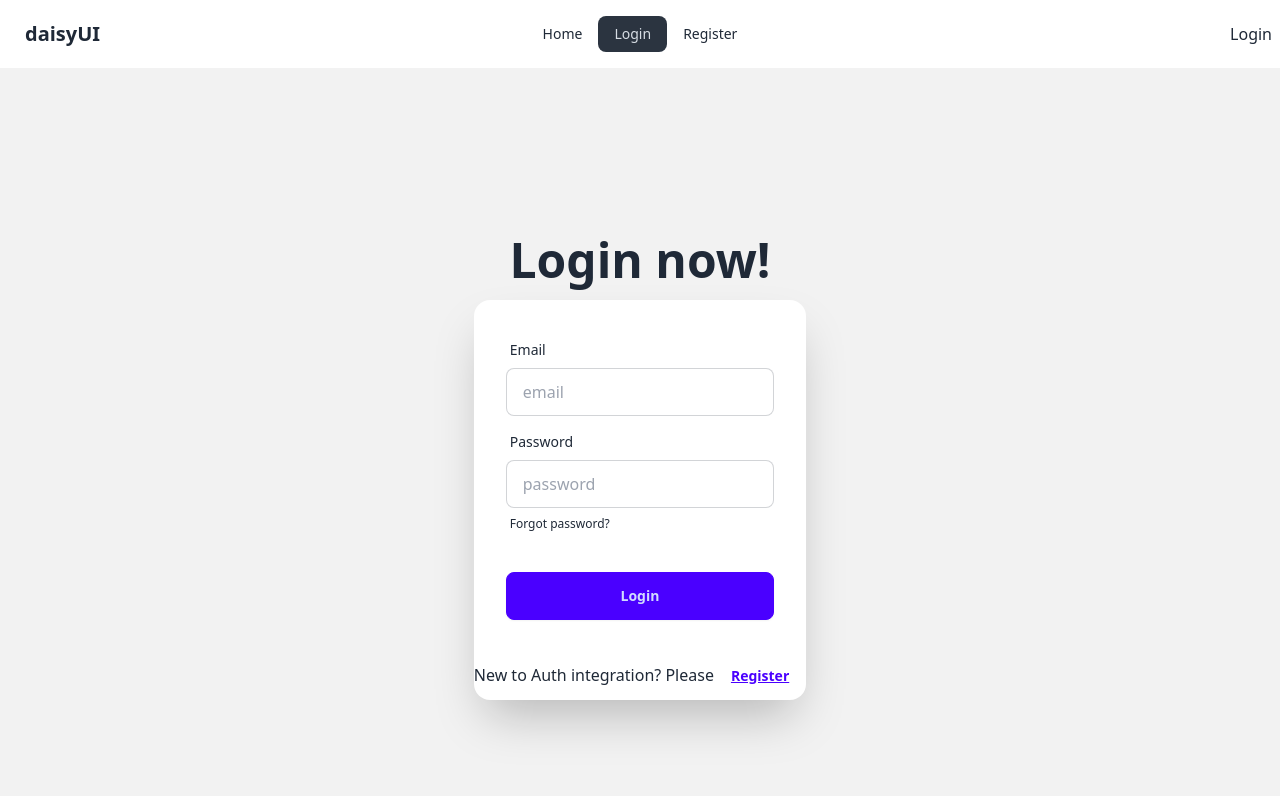
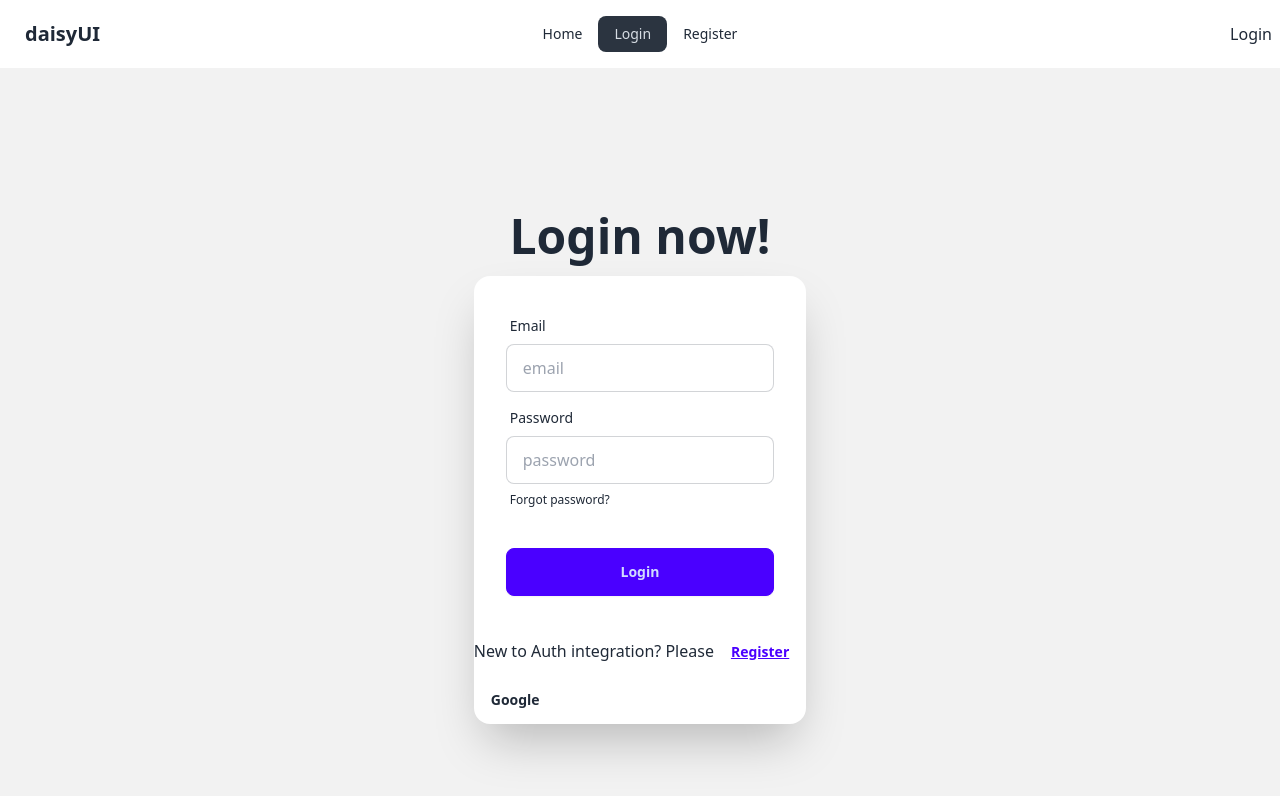
Before and after one commit to harunur6729/auth-integration-private-route, a React (Vite) app: page /login in a window 1280 px wide. Shown: the top 796 px of the page. Built offline with nearby package versions, Linux system fonts and the light colour scheme; no server answers.

Commit message:
googleSingin added

```diff
--- a/src/components/Login.jsx
+++ b/src/components/Login.jsx
@@ -4,7 +4,7 @@ import { AuthContext } from "../providers/AuthProviders";
 
 const Login = () => {
   const navigate = useNavigate();
-  const {singInUser} = useContext(AuthContext)
+  const {singInUser,singInWithGoogle} = useContext(AuthContext)
   const handleLogin = (e) => {
     e.preventDefault();
     const email = e.target.email.value;
@@ -21,6 +21,16 @@ const Login = () => {
       console.error(error);
     })
   };
+  const handleGoogleSignin =() =>{
+    singInWithGoogle()
+    .then(result =>{
+      console.log(result.user);
+      navigate('/')
+    })
+    .catch(error =>{
+      console.error(error.message);
+    })
+  }
   return (
     <div className="hero bg-base-200 min-h-screen">
       <div className="hero-content flex-col ">
@@ -68,6 +78,9 @@ const Login = () => {
               <button className="btn btn-active btn-link">Register</button>
             </Link>
           </p>
+          <p>
+            <button onClick={handleGoogleSignin} className="btn btn-ghost">Google</button>
+          </p>
         </div>
       </div>
     </div>
--- a/src/providers/AuthProviders.jsx
+++ b/src/providers/AuthProviders.jsx
@@ -2,13 +2,17 @@ import { createContext, useEffect, useState } from "react";
 import PropTypes from "prop-types"; // ES6
 import {
   createUserWithEmailAndPassword,
+  GoogleAuthProvider,
   onAuthStateChanged,
   signInWithEmailAndPassword,
+  signInWithPopup,
   signOut,
 } from "firebase/auth";
 import auth from "../firebase/firebase.config";
 
 export const AuthContext = createContext(null);
+
+const googleProvider = new GoogleAuthProvider()
 
 const AuthProviders = ({ children }) => {
   const [user, setUser] = useState(null);
@@ -26,6 +30,11 @@ const AuthProviders = ({ children }) => {
     return signInWithEmailAndPassword(auth, email, password);
 
   };
+
+  //Signin with google
+  const singInWithGoogle = () =>{
+    return signInWithPopup(auth, googleProvider)
+  }
 
   //singOut
   const logOut = () => {
@@ -49,6 +58,7 @@ const AuthProviders = ({ children }) => {
     loading,
     createUser,
     singInUser,
+    singInWithGoogle,
     logOut,
   };
   return (
```
